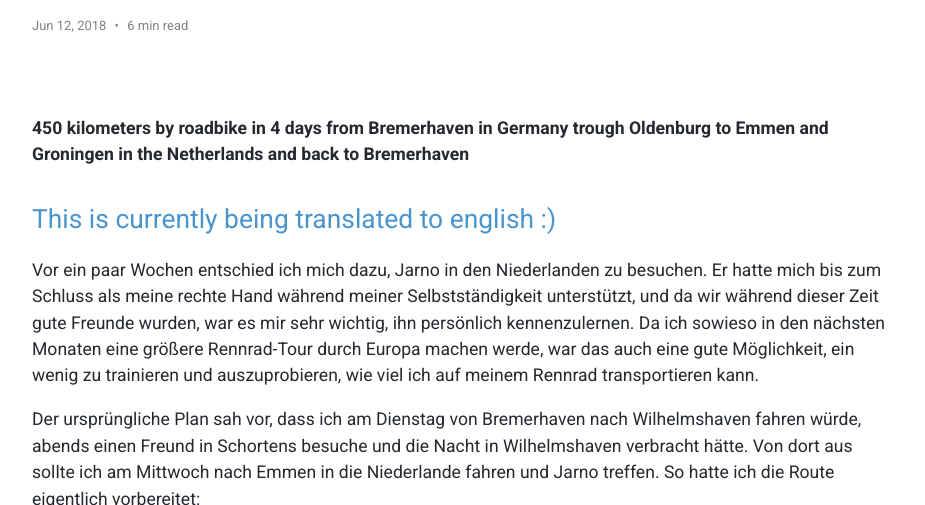
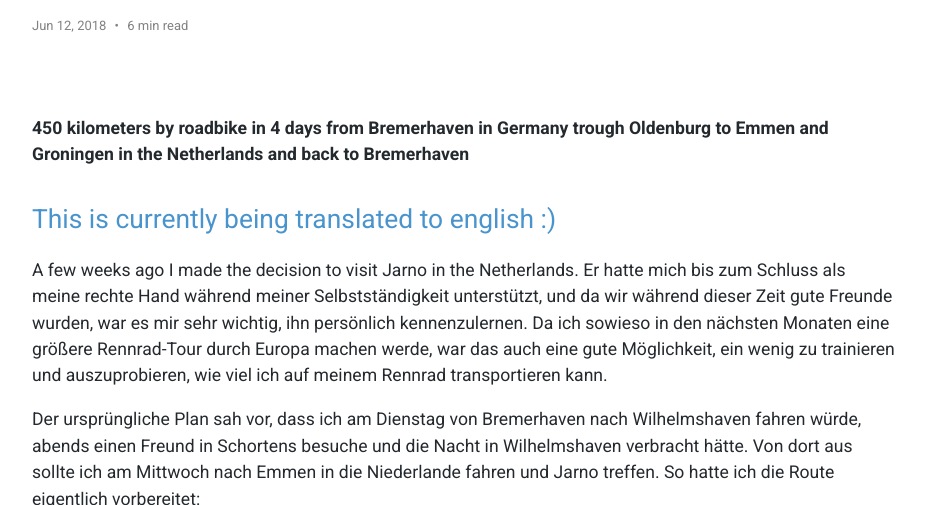
Before and after one commit to Joshua2504/treudler.net-jekyll, a Jekyll site: the page built from _posts/articles/en/2018-06-12-roadbiketrip-netherlands-june-2018.md, in a window 1280 px wide and 900 px high, scrolled down 411 px, cut to the strip 0-505 px from the top of the window. Shown: the whole strip, without its empty margins (176-1101 px from the left). Built offline with Jekyll 4.4.1, drawn with Linux system fonts in a browser that asks for light colours; comment, search, counter and statistics services are not loaded.

Commit message:
updated english version for roadbike post

```diff
--- a/_posts/articles/en/2018-06-12-roadbiketrip-netherlands-june-2018.md
+++ b/_posts/articles/en/2018-06-12-roadbiketrip-netherlands-june-2018.md
@@ -17,7 +17,7 @@ categories: articles
 
 ## This is currently being translated to english :)
 
-Vor ein paar Wochen entschied ich mich dazu, Jarno in den Niederlanden zu besuchen. Er hatte mich bis zum Schluss als meine rechte Hand während meiner Selbstständigkeit unterstützt, und da wir während dieser Zeit gute Freunde wurden, war es mir sehr wichtig, ihn persönlich kennenzulernen. Da ich sowieso in den nächsten Monaten eine größere Rennrad-Tour durch Europa machen werde, war das auch eine gute Möglichkeit, ein wenig zu trainieren und auszuprobieren, wie viel ich auf meinem Rennrad transportieren kann.
+A few weeks ago I made the decision to visit Jarno in the Netherlands. Er hatte mich bis zum Schluss als meine rechte Hand während meiner Selbstständigkeit unterstützt, und da wir während dieser Zeit gute Freunde wurden, war es mir sehr wichtig, ihn persönlich kennenzulernen. Da ich sowieso in den nächsten Monaten eine größere Rennrad-Tour durch Europa machen werde, war das auch eine gute Möglichkeit, ein wenig zu trainieren und auszuprobieren, wie viel ich auf meinem Rennrad transportieren kann.
 
 Der ursprüngliche Plan sah vor, dass ich am Dienstag von Bremerhaven nach Wilhelmshaven fahren würde, abends einen Freund in Schortens besuche und die Nacht in Wilhelmshaven verbracht hätte. Von dort aus sollte ich am Mittwoch nach Emmen in die Niederlande fahren und Jarno treffen. So hatte ich die Route eigentlich vorbereitet:
 
```
